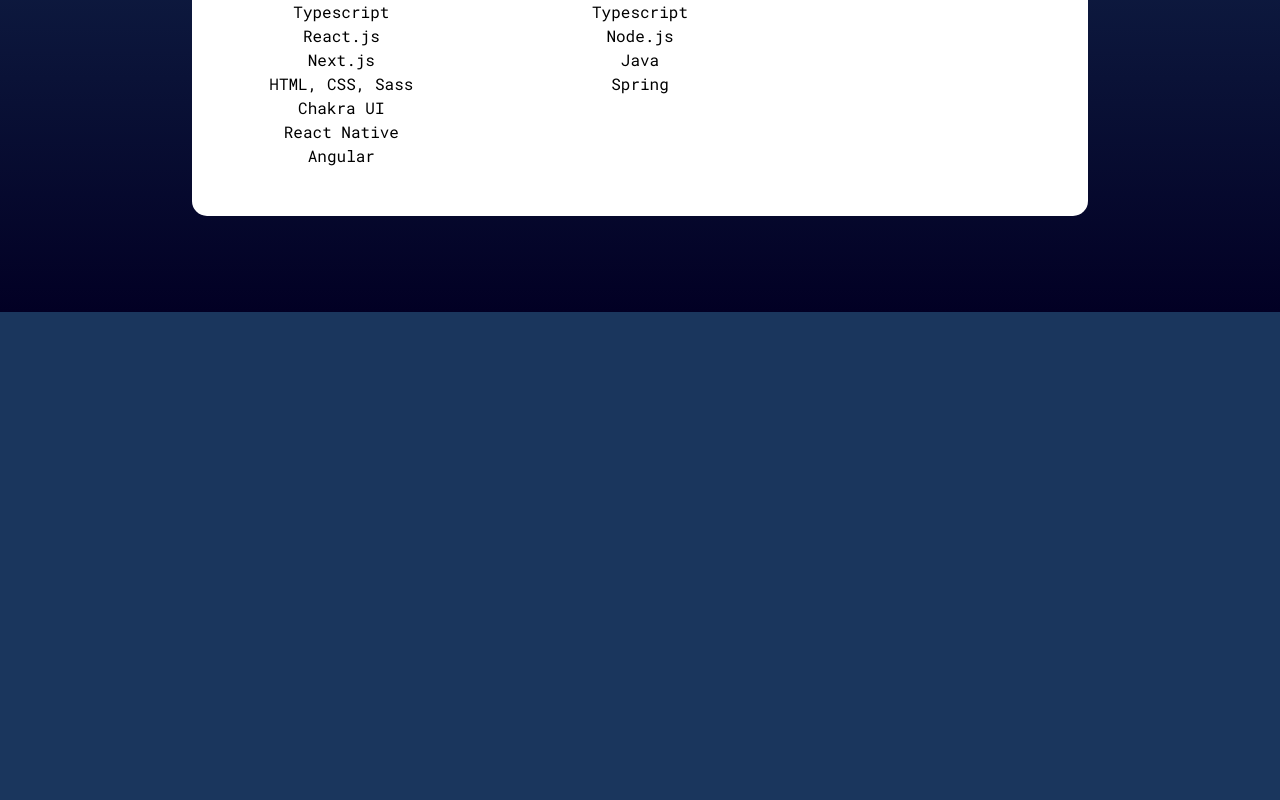
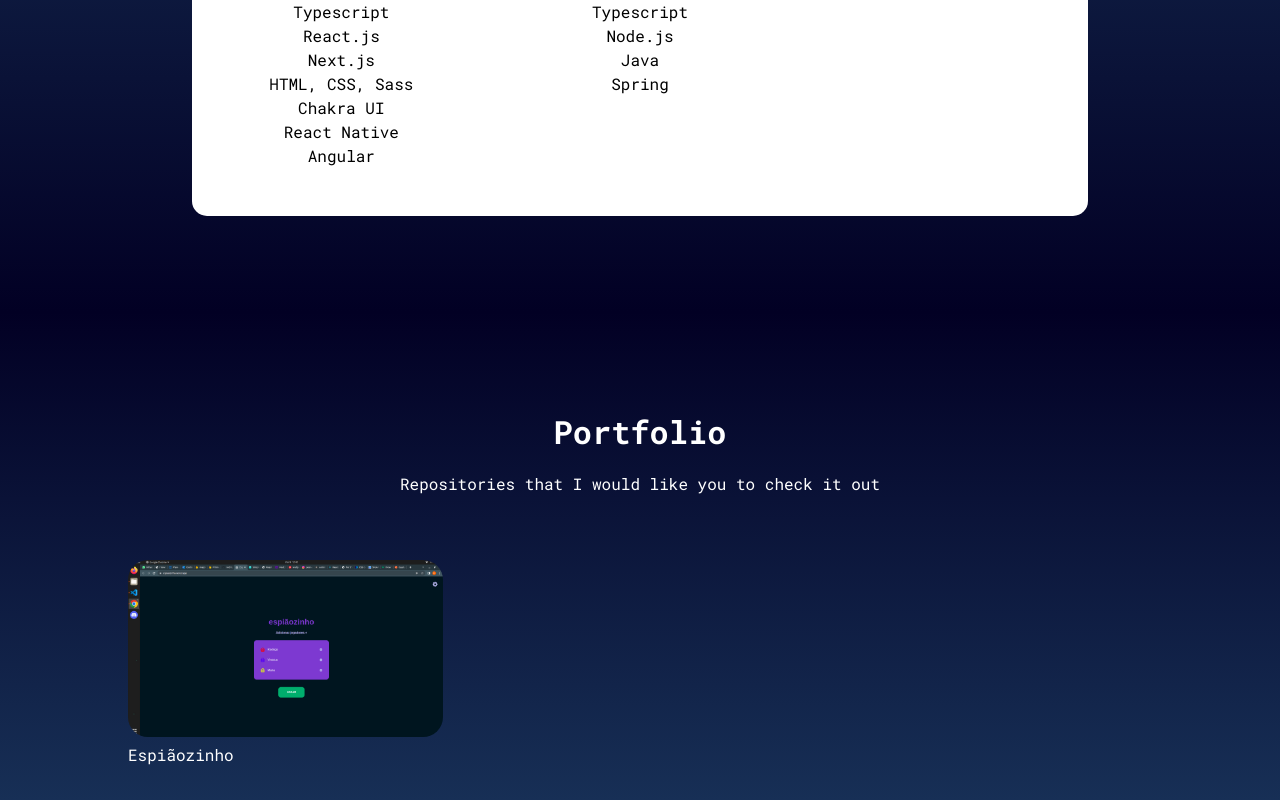
Before and after one commit to rodrigoeduardo/rodrigoeduardo.github.io, a Next.js app: page / in a window 1280 px wide. Shown: the part 1492-2292 px from the top of the page. Before the commit the page ends 1804 px from the top, so only its background shows below. Built offline with nearby package versions, Linux system fonts and the light colour scheme.

Commit message:
PortfolioSection component created

```diff
--- /dev/null
+++ b/src/components/PortfolioSection/index.tsx
@@ -0,0 +1,28 @@
+import { Box, Flex, Image, Link, SimpleGrid, Text } from "@chakra-ui/react";
+import { RepoCard } from "./RepoCard";
+
+export function PortfolioSection() {
+  return (
+    <Flex
+      id="portfolio"
+      flexDir="column"
+      bgGradient="linear-gradient(180deg, rgba(2,0,36,1) 0%, rgba(26,54,93,1) 70%, rgba(26,54,93,1) 100%)"
+      w="100%"
+      minH="100vh"
+      py="6rem"
+    >
+      <Flex flexDir="column" align="center" margin="0 auto" maxW="80%">
+        <Text textAlign="center" fontSize="2rem" fontWeight="700">
+          Portfolio
+        </Text>
+        <Text textAlign="center" maxW="70%" mt="1rem">
+          Repositories that I would like you to check it out
+        </Text>
+
+        <SimpleGrid columns={3} spacing={10} w="100%" mt="4rem">
+          <RepoCard />
+        </SimpleGrid>
+      </Flex>
+    </Flex>
+  );
+}
--- a/src/pages/index.tsx
+++ b/src/pages/index.tsx
@@ -2,6 +2,7 @@ import type { NextPage } from "next";
 import Head from "next/head";
 import { AboutMeSection } from "../components/AboutMeSection";
 import { HomeSection } from "../components/HomeSection";
+import { PortfolioSection } from "../components/PortfolioSection";
 
 const Home: NextPage = () => {
   return (
@@ -11,6 +12,7 @@ const Home: NextPage = () => {
       </Head>
       <HomeSection />
       <AboutMeSection />
+      <PortfolioSection />
     </>
   );
 };
```
